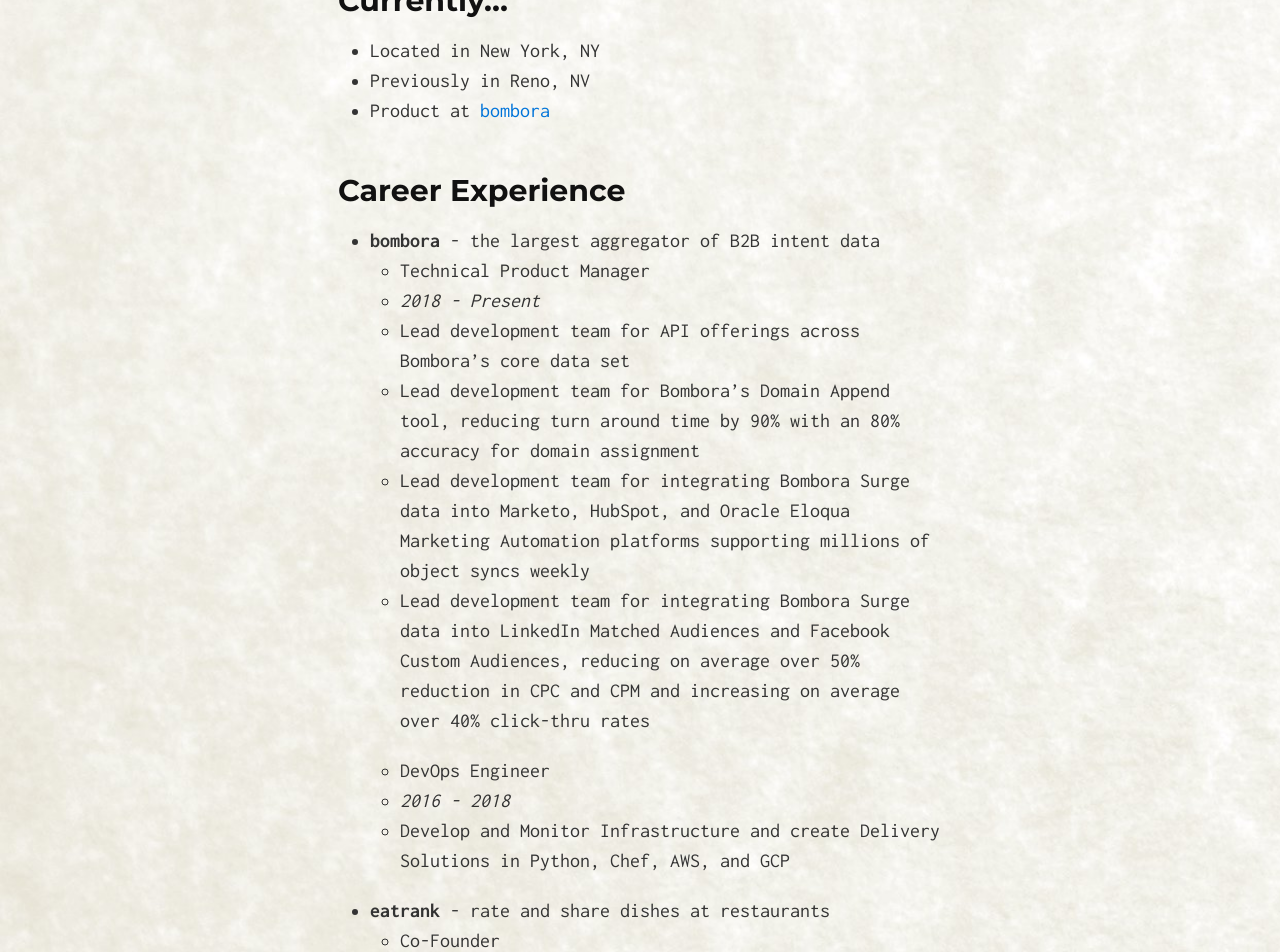
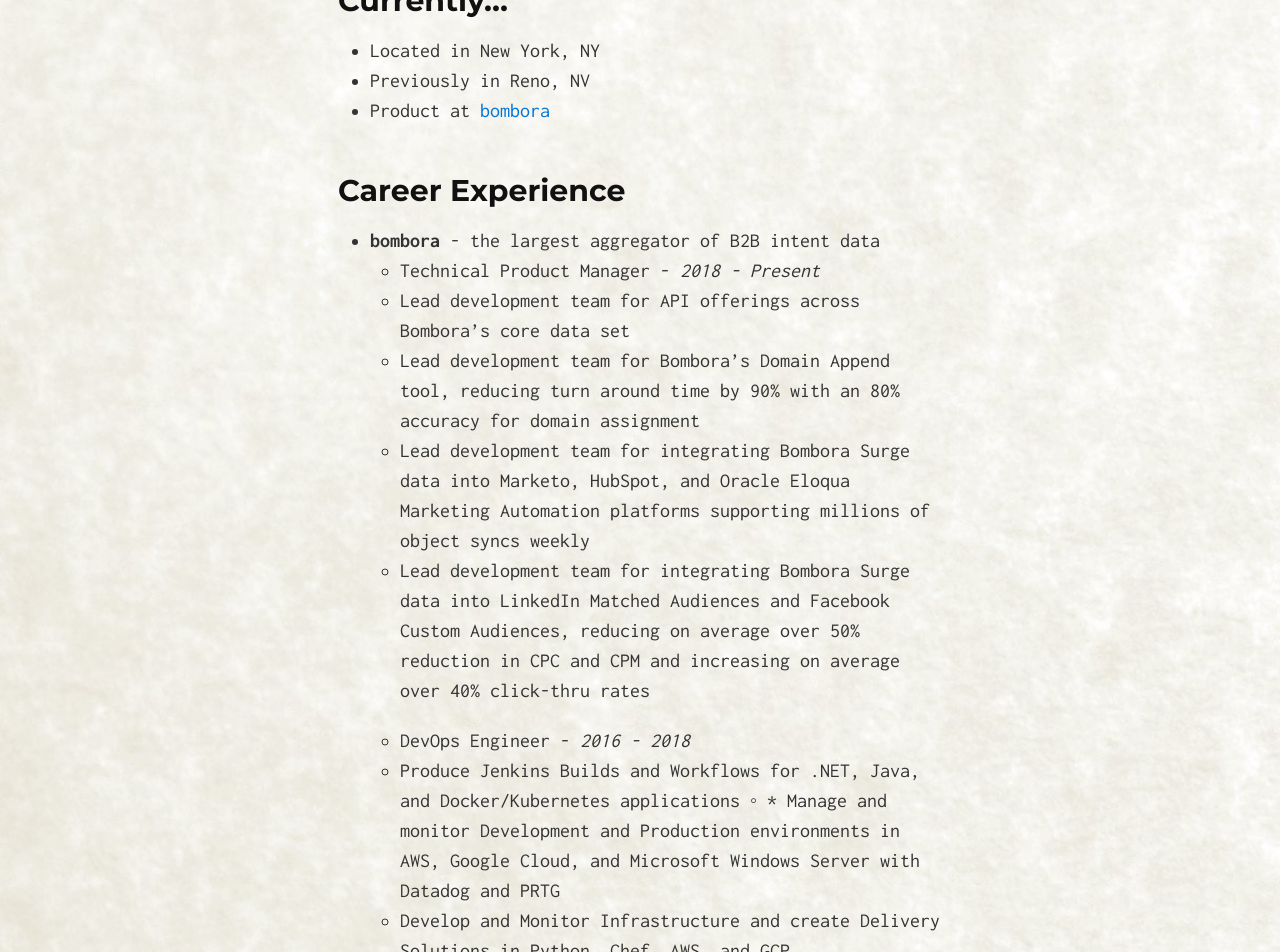
Before and after one commit to bennicholes/bennicholes.github.io, a Jekyll site: the page built from index.md, in a window 1280 px wide and 1400 px high, scrolled down 333 px. Shown: the top 952 px of the window. Built offline with Jekyll 4.4.1, drawn with Linux system fonts in a browser that asks for light colours.

Commit message:
Update index.md

```diff
--- a/index.md
+++ b/index.md
@@ -29,8 +29,7 @@
 ## Career Experience
 
 * **bombora** - the largest aggregator of B2B intent data
-    * Technical Product Manager
-    * _2018 - Present_
+    * Technical Product Manager - _2018 - Present_
     * Lead development team for API offerings across Bombora’s core data set
     * Lead development team for Bombora’s Domain Append tool, reducing turn around time by 90% with an 80% accuracy
     for domain assignment
@@ -38,15 +37,16 @@
     * Lead development team for integrating Bombora Surge data into LinkedIn Matched Audiences and Facebook Custom
 Audiences, reducing on average over 50% reduction in CPC and CPM and increasing on average over 40% click-thru rates
 
-    * DevOps Engineer
-    * _2016 - 2018_
+    * DevOps Engineer - _2016 - 2018_
+    * Produce Jenkins Builds and Workflows for .NET, Java, and Docker/Kubernetes applications
+◦   * Manage and monitor Development and Production environments in AWS, Google Cloud, and Microsoft Windows Server
+with Datadog and PRTG
     * Develop and Monitor Infrastructure and create Delivery Solutions in Python, Chef, AWS, and GCP
 
 * **eatrank** - rate and share dishes at restaurants
-	* Co-Founder
-	* _2016 - 2017_
+	* Co-Founder - _2016 - 2017_
 	* ![EatRank Homepage](../assets/eatank-homepage.png)
-	* [More Photos](../assets/eatank-images.pdf)
+	* [More Photos](http://bennicholes.github.io/assets/eatrank-images.pdf)
 
 * **ustyme** -  share books and games in a real-time video call
 	* QA/Devops Engineer
```
